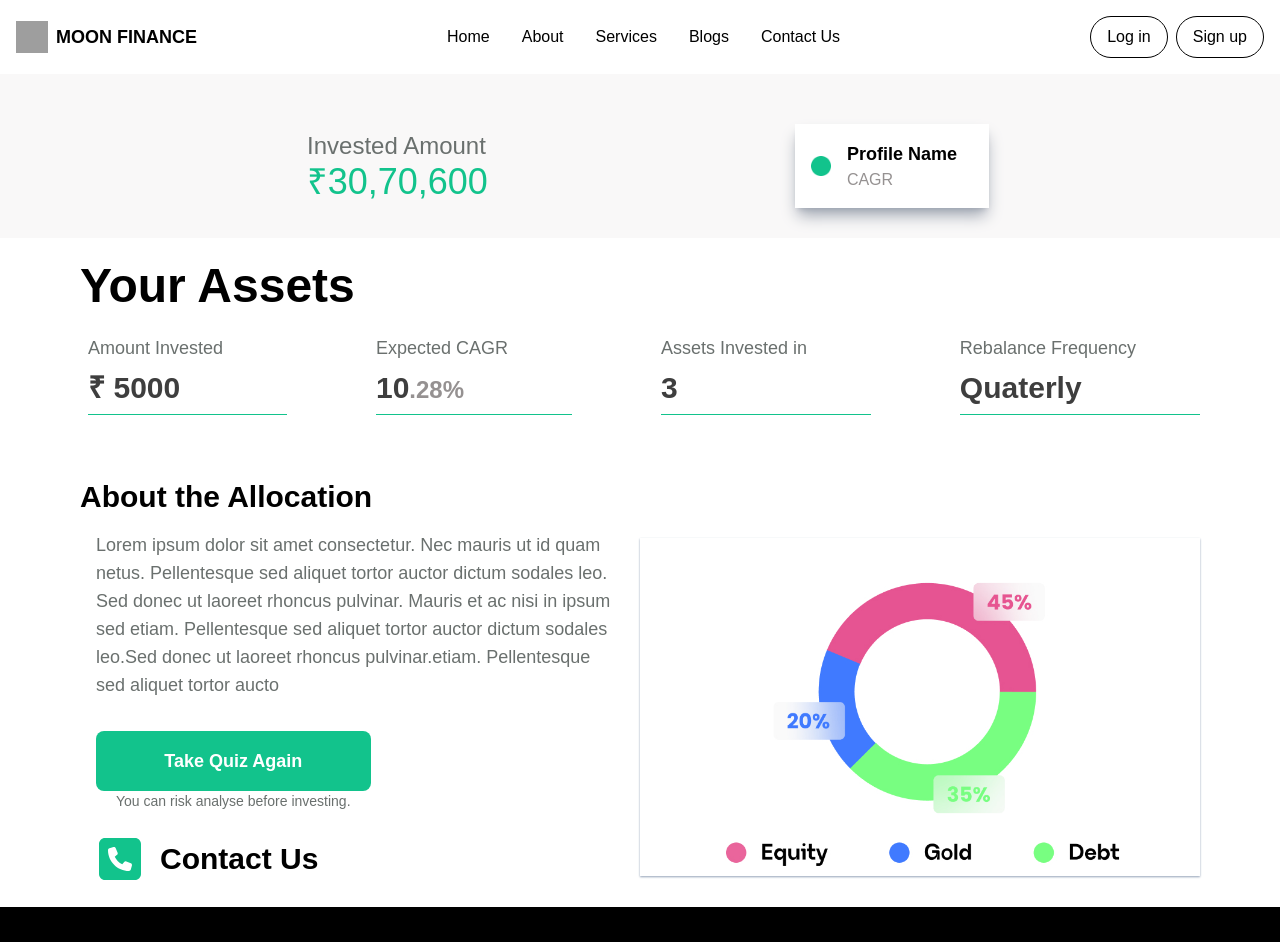
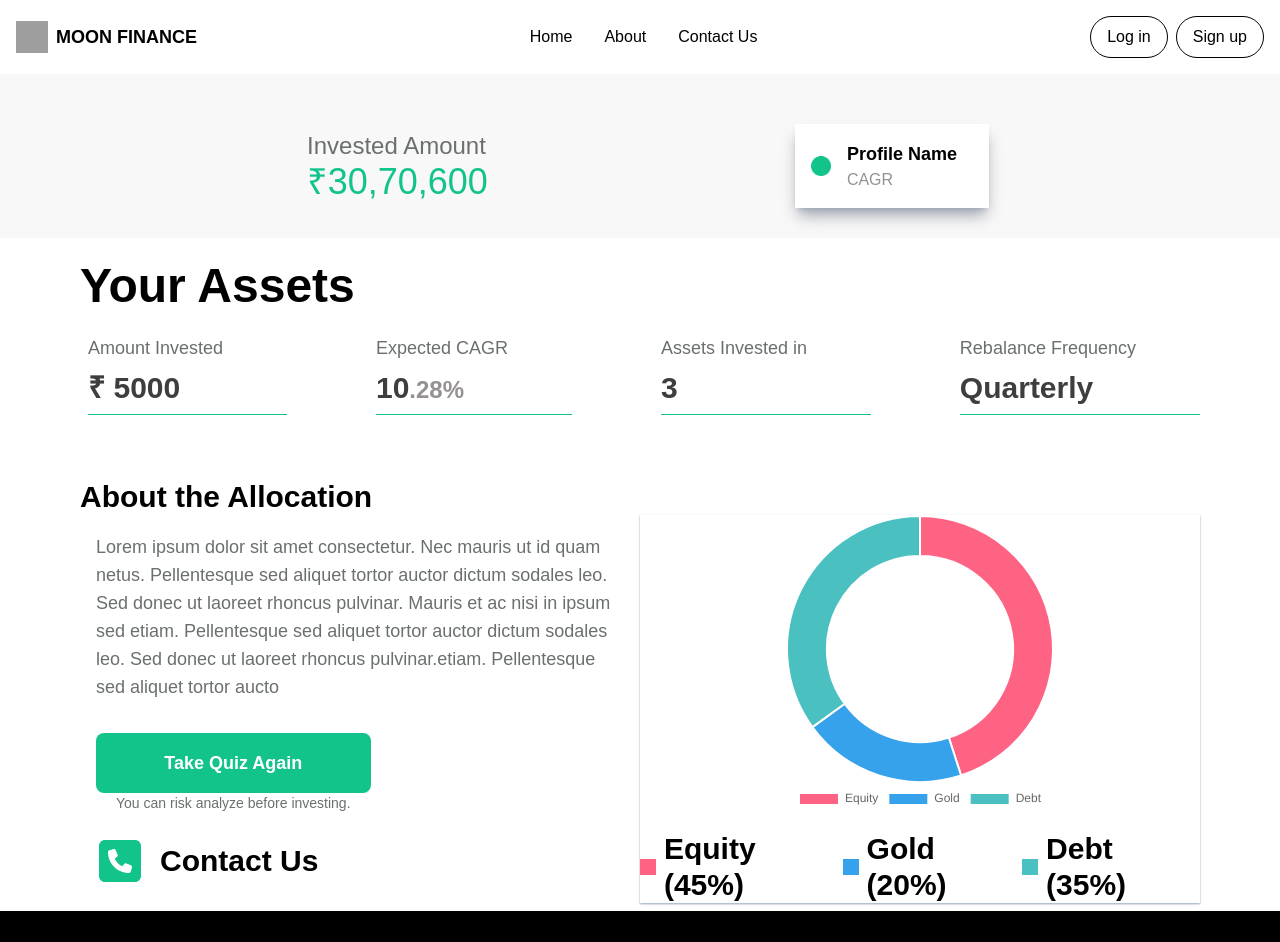
Before and after one commit to Kiddu77/MoonFinance, a Next.js app: page /distrib in a window 1280 px wide. Shown: the top 942 px of the page. Built offline with nearby package versions, Linux system fonts and the light colour scheme; grey boxes are pictures that could not be loaded.

Commit message:
chart addition

```diff
--- /dev/null
+++ b/app/components/DonutChart.tsx
@@ -0,0 +1,70 @@
+// DonutChart.tsx
+"use client";
+
+import React from 'react';
+import { Doughnut } from 'react-chartjs-2';
+import { Chart as ChartJS, ArcElement, Tooltip, Legend } from 'chart.js';
+
+ChartJS.register(ArcElement, Tooltip, Legend);
+
+interface DonutChartProps {
+  equity: number;
+  gold: number;
+  debt: number;
+}
+
+const DonutChart: React.FC<DonutChartProps> = ({ equity, gold, debt }) => {
+  const data = {
+    labels: ['Equity', 'Gold', 'Debt'],
+    datasets: [
+      {
+        data: [equity * 100, gold * 100, debt * 100],
+        backgroundColor: ['#FF6384', '#36A2EB', '#4BC0C0'],
+        hoverBackgroundColor: ['#FF6384', '#36A2EB', '#4BC0C0'],
+        borderWidth: 2,
+      },
+    ],
+  };
+
+  const options = {
+    responsive: true,
+    plugins: {
+      legend: {
+        display: true,
+        position: 'bottom' as const,
+      },
+      tooltip: {
+        callbacks: {
+          label: (tooltipItem: any) => {
+            return `${tooltipItem.label}: ${tooltipItem.raw}%`;
+          },
+        },
+      },
+    },
+    cutout: '70%', // Controls the thickness of the donut
+  };
+
+  return (
+    <div className="flex flex-col items-center justify-center">
+      <div className="w-[300px] h-[300px]">
+        <Doughnut data={data} options={options} />
+      </div>
+      <div className="flex justify-around w-full mt-4">
+        <div className="flex items-center">
+          <div className="w-4 h-4 bg-[#FF6384] mr-2"></div>
+          <span>Equity ({equity * 100}%)</span>
+        </div>
+        <div className="flex items-center">
+          <div className="w-4 h-4 bg-[#36A2EB] mr-2"></div>
+          <span>Gold ({gold * 100}%)</span>
+        </div>
+        <div className="flex items-center">
+          <div className="w-4 h-4 bg-[#4BC0C0] mr-2"></div>
+          <span>Debt ({debt * 100}%)</span>
+        </div>
+      </div>
+    </div>
+  );
+};
+
+export default DonutChart;
--- a/app/components/Header.tsx
+++ b/app/components/Header.tsx
@@ -36,16 +36,6 @@ const Header: React.FC = () => {
           <li>
             <Link href="/about" className="hover:text-violet-500">
               About
-            </Link>
-          </li>
-          <li>
-            <Link href="/services" className="hover:text-violet-500">
-              Services
-            </Link>
-          </li>
-          <li>
-            <Link href="/blogs" className="hover:text-violet-500">
-              Blogs
             </Link>
           </li>
           <li>
--- a/app/distrib/page.tsx
+++ b/app/distrib/page.tsx
@@ -2,21 +2,22 @@ import React from "react";
 import Image from "next/image";
 import circle from "../assets/circle.png";
 import AssetBar from "../distrib/AssetBar";
-import pie from "../assets/pieChart.jpg";
+import DonutChart from "../components/DonutChart"; // Import the DonutChart Component
 import { FaSquarePhone } from "react-icons/fa6";
 import Footer from "../components/Footer";
+
 const distrib = () => {
   return (
     <div className="min-h-screen bg-white text-black">
       <div className="md:flex-row flex-col items-center h-[20%] bg-[#F9F8F8] flex justify-center md:justify-evenly space-x-52 md:pb-5">
-        <div className="h-1/2  flex items-center mt-10 p-4 bg-">
+        <div className="h-1/2 flex items-center mt-10 p-4">
           {/* Rupee div */}
           <div className="text-2xl flex-row text-[#6A706E]">
             Invested Amount
             <p className="text-[#12C38C] text-4xl">₹30,70,600</p>
           </div>
         </div>
-        <div className="flex items-center justify-center  p-4 bg-white h-1/2 !m-0 !mb-10 md:!mb-0 md:!mt-10 shadow-gray-400 shadow-lg">
+        <div className="flex items-center justify-center p-4 bg-white h-1/2 !m-0 !mb-10 md:!mb-0 md:!mt-10 shadow-gray-400 shadow-lg">
           {/* Right side */}
           <Image src={circle} alt="" height={20} width={20} className="" />
 
@@ -44,23 +45,23 @@ const distrib = () => {
             valueClass="text-[#12C38C] font-bold"
           />
           <AssetBar title="Assets Invested in " value="3" />
-          <AssetBar title="Rebalance Frequency" value="Quaterly" />
+          <AssetBar title="Rebalance Frequency" value="Quarterly" />
         </div>
       </div>
 
       <div className="h-full mt-6">
-        {/* about the alloc */}
+        {/* About the Allocation */}
         <div className="md:mt-0 mt-10 text-3xl p-2 md:pt-10 md:px-20 font-semibold text-center md:text-left">
           About the Allocation
           <div className="flex flex-col-reverse md:flex-row items-center ">
             <div className="w-full md:w-1/2 h-full font-thin text-[#6A706E] p-4 text-lg">
-              {/* Text and Button  */}
+              {/* Text and Button */}
               <p className="pb-8">
                 Lorem ipsum dolor sit amet consectetur. Nec mauris ut id quam
                 netus. Pellentesque sed aliquet tortor auctor dictum sodales
                 leo. Sed donec ut laoreet rhoncus pulvinar. Mauris et ac nisi in
                 ipsum sed etiam. Pellentesque sed aliquet tortor auctor dictum
-                sodales leo.Sed donec ut laoreet rhoncus pulvinar.etiam.
+                sodales leo. Sed donec ut laoreet rhoncus pulvinar.etiam.
                 Pellentesque sed aliquet tortor aucto
               </p>
 
@@ -68,24 +69,23 @@ const distrib = () => {
                 Take Quiz Again
               </button>
               <p className="text-sm text-center w-full md:w-[52%]">
-                You can risk analyse before investing.
+                You can risk analyze before investing.
               </p>
               <div className="flex items-center pt-2 md:justify-normal justify-center">
-                <FaSquarePhone className="text-[#12C38C] text-5xl mt-4"></FaSquarePhone>
-
-                <p className=" font-bold text-black px-4 text-3xl pt-4">
+                <FaSquarePhone className="text-[#12C38C] text-5xl mt-4" />
+                <p className="font-bold text-black px-4 text-3xl pt-4">
                   Contact Us
                 </p>
               </div>
             </div>
 
             <div className="h-full w-1/2 flex justify-center shadow-slate-400 shadow-sm">
-              {/* Pie Chart  */}
-              <Image src={pie} alt={""} height={500} width={400} />
+              {/* Replace Pie Chart Image with DonutChart */}
+              <DonutChart equity={0.45} gold={0.20} debt={0.35} />
             </div>
           </div>
         </div>
-        <Footer></Footer>
+        <Footer />
       </div>
     </div>
   );
--- a/package.json
+++ b/package.json
@@ -13,12 +13,14 @@
     "@next/font": "^14.2.15",
     "@vonage/server-client": "^1.16.1",
     "bcrypt": "^5.1.1",
+    "chart.js": "^4.4.7",
     "cookies-next": "^5.0.2",
     "firebase": "^11.0.2",
     "lucide-react": "^0.441.0",
     "mongoose": "^8.9.0",
     "next": "15.1.2",
     "react": "^18.3.1",
+    "react-chartjs-2": "^5.3.0",
     "react-dom": "^18.3.1",
     "react-icons": "^5.4.0"
   },
```
Also changed, not shown: 1 other file (tests, documents, lock files or other folders).
